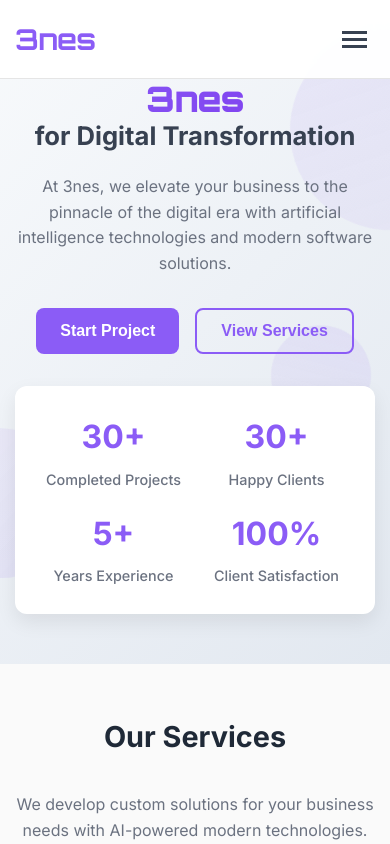
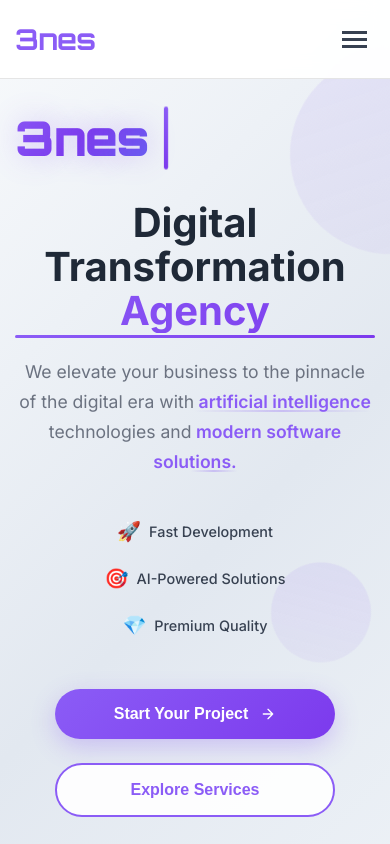
Before and after one commit to enesgunumdogdu/aegcreative, a Next.js app: page / in a window 390 px wide. Shown: the top 844 px of the page. Built offline with nearby package versions, Linux system fonts and the light colour scheme.

Commit message:
Update styles in Hero and Header components for improved aesthetics; enhance button interactions and layout responsiveness. Refactor Contact and Services components for better type safety and clarity in event handling.

```diff
--- a/app/components/Contact.tsx
+++ b/app/components/Contact.tsx
@@ -27,7 +27,7 @@ export default function Contact() {
 
   const [isSubmitted, setIsSubmitted] = useState(false)
 
-  const __handleInputChange = (e: React.ChangeEvent<HTMLInputElement | HTMLTextAreaElement | HTMLSelectElement>) => {
+  const __handleInputChange = (e: React.ChangeEvent<HTMLInputElement | HTMLTextAreaElement | HTMLSelectElement>): void => {
     const { name, value } = e.target
     setFormData(prev => ({
       ...prev,
@@ -60,7 +60,7 @@ export default function Contact() {
     return true
   }
 
-  const __handleSubmit = (e: React.FormEvent) => {
+  const __handleSubmit = (e: React.FormEvent<HTMLFormElement>): void => {
     e.preventDefault()
 
     if (!__validateForm()) {
--- a/app/components/Header.tsx
+++ b/app/components/Header.tsx
@@ -6,11 +6,11 @@ import styles from './Header.module.css'
 export default function Header() {
   const [isMenuOpen, setIsMenuOpen] = useState(false)
 
-  const __toggleMenu = () => {
+  const __toggleMenu = (): void => {
     setIsMenuOpen(!isMenuOpen)
   }
 
-  const __scrollToSection = (sectionId: string) => {
+  const __scrollToSection = (sectionId: string): void => {
     const element = document.getElementById(sectionId)
     if (!element) return
 
@@ -18,7 +18,7 @@ export default function Header() {
     setIsMenuOpen(false)
   }
 
-  const __scrollToTop = () => {
+  const __scrollToTop = (): void => {
     window.scrollTo({ top: 0, behavior: 'smooth' })
     setIsMenuOpen(false)
   }
--- a/app/components/Hero.module.css
+++ b/app/components/Hero.module.css
@@ -1,7 +1,7 @@
 .hero {
-  padding: 100px 0 60px;
-  background: linear-gradient(135deg, #f8fafc 0%, #e2e8f0 100%);
-  min-height: 70vh;
+  padding: 120px 0 80px;
+  background: linear-gradient(135deg, #f8fafc 0%, #e2e8f0 50%, #f1f5f9 100%);
+  min-height: 85vh;
   display: flex;
   align-items: center;
   position: relative;
@@ -10,11 +10,13 @@
 
 .content {
   display: grid;
-  grid-template-columns: 1fr 1fr;
-  gap: 4rem;
-  align-items: center;
+  grid-template-columns: 1.2fr 0.8fr;
+  gap: 5rem;
+  align-items: start;
   position: relative;
   z-index: 2;
+  max-width: 1400px;
+  margin: 0 auto;
 }
 
 .textContent {
@@ -22,51 +24,134 @@
   opacity: 0;
   transform: translateX(-50px);
   transition: all 0.8s ease-out;
+  padding-top: 2rem;
 }
 
-.title {
-  font-size: 3rem;
-  font-weight: 800;
-  line-height: 1.1;
+.brandContainer {
+  display: flex;
+  align-items: center;
+  gap: 1rem;
   margin-bottom: 1.5rem;
-  display: flex;
-  flex-direction: column;
-  gap: 0.2rem;
-}
-
-.brand {
-  color: #8B5CF6;
-  opacity: 0;
-  transform: translateY(30px);
-  transition: all 0.6s ease-out;
-  background: linear-gradient(135deg, #8B5CF6, #7C3AED);
-  background-clip: text;
-  -webkit-background-clip: text;
-  -webkit-text-fill-color: transparent;
-}
-
-.subtitle {
-  color: #374151;
-  font-size: 2rem;
   opacity: 0;
   transform: translateY(30px);
   transition: all 0.6s ease-out;
 }
 
+.brandContainer .brand {
+  font-size: 4rem;
+  font-weight: 900;
+  color: #8B5CF6;
+  background: linear-gradient(135deg, #8B5CF6, #7C3AED, #6366F1);
+  background-clip: text;
+  -webkit-background-clip: text;
+  -webkit-text-fill-color: transparent;
+  text-shadow: 0 0 30px rgba(139, 92, 246, 0.3);
+}
+
+.brandAccent {
+  width: 4px;
+  height: 60px;
+  background: linear-gradient(180deg, #8B5CF6, #7C3AED);
+  border-radius: 2px;
+  animation: pulse 2s infinite;
+}
+
+.mainTitle {
+  font-size: 3.5rem;
+  font-weight: 800;
+  line-height: 1.1;
+  margin-bottom: 1.5rem;
+  color: #1f2937;
+  opacity: 0;
+  transform: translateY(30px);
+  transition: all 0.6s ease-out;
+}
+
+.titleAccent {
+  display: block;
+  background: linear-gradient(135deg, #8B5CF6, #7C3AED);
+  background-clip: text;
+  -webkit-background-clip: text;
+  -webkit-text-fill-color: transparent;
+  position: relative;
+}
+
+.titleAccent::after {
+  content: '';
+  position: absolute;
+  bottom: -5px;
+  left: 0;
+  width: 100%;
+  height: 3px;
+  background: linear-gradient(90deg, #8B5CF6, #7C3AED);
+  border-radius: 2px;
+  transform: scaleX(0);
+  animation: underlineGrow 1s ease-out 1.5s forwards;
+}
+
+@keyframes underlineGrow {
+  to {
+    transform: scaleX(1);
+  }
+}
+
+
+
+
+
 .description {
-  font-size: 1.1rem;
+  font-size: 1.2rem;
   color: #6b7280;
-  margin-bottom: 2rem;
-  max-width: 500px;
-  line-height: 1.6;
+  margin-bottom: 2.5rem;
+  max-width: 600px;
+  line-height: 1.7;
   opacity: 0;
   transform: translateY(20px);
   transition: all 0.6s ease-out;
 }
 
+.highlight {
+  color: #8B5CF6;
+  font-weight: 600;
+  position: relative;
+}
+
+.highlight::after {
+  content: '';
+  position: absolute;
+  bottom: 0;
+  left: 0;
+  width: 100%;
+  height: 2px;
+  background: linear-gradient(90deg, transparent, #8B5CF6, transparent);
+  opacity: 0.3;
+}
+
+.features {
+  display: flex;
+  gap: 2rem;
+  margin-bottom: 3rem;
+  opacity: 0;
+  transform: translateY(20px);
+  transition: all 0.6s ease-out;
+}
+
+.feature {
+  display: flex;
+  align-items: center;
+  gap: 0.5rem;
+  color: #374151;
+  font-weight: 500;
+  font-size: 0.9rem;
+}
+
+.featureIcon {
+  font-size: 1.2rem;
+}
+
 .actions {
   display: flex;
-  gap: 1rem;
+  gap: 1.5rem;
   justify-content: flex-start;
   flex-wrap: wrap;
   opacity: 0;
@@ -74,25 +159,41 @@
   transition: all 0.6s ease-out;
 }
 
-.stats {
+.statsGrid {
   display: grid;
   grid-template-columns: repeat(2, 1fr);
-  gap: 1.5rem;
-  padding: 2rem;
-  background: white;
-  border-radius: 12px;
-  box-shadow: 0 8px 20px rgba(0, 0, 0, 0.08);
+  gap: 1rem;
   opacity: 0;
   transform: translateX(50px);
   transition: all 0.8s ease-out;
-  backdrop-filter: blur(10px);
-  border: 1px solid rgba(255, 255, 255, 0.2);
 }
 
-.stat {
+.statCard {
+  background: rgba(255, 255, 255, 0.95);
+  border-radius: 16px;
+  padding: 1.5rem;
   text-align: center;
+  border: 1px solid rgba(139, 92, 246, 0.1);
   transition: all 0.3s ease;
-  cursor: default;
+  backdrop-filter: blur(10px);
+}
+
+.statNumber {
+  font-size: 2rem;
+  font-weight: 800;
+  color: #8B5CF6;
+  margin-bottom: 0.5rem;
+  display: block;
+  transition: all 0.3s ease;
+}
+
+.statLabel {
+  font-size: 0.9rem;
+  color: #6b7280;
+  font-weight: 500;
+  text-transform: uppercase;
+  letter-spacing: 0.5px;
+  transition: all 0.3s ease;
 }
 
 .number {
@@ -248,10 +349,21 @@
 
 
 .primaryBtn {
+  display: flex;
+  align-items: center;
+  gap: 0.75rem;
+  padding: 1rem 2rem;
+  background: linear-gradient(135deg, #8B5CF6, #7C3AED);
+  color: white;
+  border: none;
+  border-radius: 50px;
+  font-weight: 600;
+  font-size: 1rem;
+  cursor: pointer;
   position: relative;
   overflow: hidden;
-  transform: translateY(0);
-  transition: all 0.3s ease;
+  transition: all 0.4s ease;
+  box-shadow: 0 8px 25px rgba(139, 92, 246, 0.3);
 }
 
 .primaryBtn::before {
@@ -262,7 +374,7 @@
   width: 100%;
   height: 100%;
   background: linear-gradient(90deg, transparent, rgba(255, 255, 255, 0.2), transparent);
-  transition: left 0.5s;
+  transition: left 0.6s ease;
 }
 
 .primaryBtn:hover::before {
@@ -270,73 +382,122 @@
 }
 
 .primaryBtn:hover {
-  transform: translateY(-2px);
-  box-shadow: 0 10px 25px rgba(139, 92, 246, 0.4);
-  background-color: #7C3AED;
+  transform: translateY(-3px) scale(1.02);
+  box-shadow: 0 15px 35px rgba(139, 92, 246, 0.4);
+  background: linear-gradient(135deg, #7C3AED, #6366F1);
+}
+
+.primaryBtn svg {
+  transition: transform 0.3s ease;
+}
+
+.primaryBtn:hover svg {
+  transform: translateX(3px);
 }
 
 .secondaryBtn {
-  position: relative;
-  transition: all 0.3s ease;
+  display: flex;
+  align-items: center;
+  gap: 0.75rem;
+  padding: 1rem 2rem;
+  background: rgba(255, 255, 255, 0.9);
+  color: #8B5CF6;
+  border: 2px solid #8B5CF6;
+  border-radius: 50px;
+  font-weight: 600;
+  font-size: 1rem;
+  cursor: pointer;
+  transition: all 0.4s ease;
+  backdrop-filter: blur(10px);
 }
 
 .secondaryBtn:hover {
-  transform: translateY(-2px);
-  background: rgba(139, 92, 246, 0.05);
+  transform: translateY(-3px);
+  background: #8B5CF6;
+  color: white;
+  box-shadow: 0 15px 35px rgba(139, 92, 246, 0.3);
 }
 
 
 .statHover:hover {
-  transform: translateY(-5px);
-  background: linear-gradient(135deg, #8B5CF6, #7C3AED);
-  color: white;
-  box-shadow: 0 10px 25px rgba(139, 92, 246, 0.3);
+  transform: translateY(-3px);
+  border-color: #8B5CF6;
+  box-shadow: 0 10px 25px rgba(139, 92, 246, 0.2);
+  background: rgba(139, 92, 246, 0.05);
 }
 
-.statHover:hover .number {
-  color: white;
-  animation: pulse 0.6s ease-in-out;
+.statHover:hover .statNumber {
+  color: #7C3AED;
+  transform: scale(1.1);
 }
 
-.statHover:hover .label {
-  color: rgba(255, 255, 255, 0.9);
+.statHover:hover .statLabel {
+  color: #8B5CF6;
 }
 
 @media (max-width: 768px) {
   .hero {
-    padding: 80px 0 50px;
+    padding: 100px 0 60px;
+    min-height: 100vh;
   }
 
   .content {
     grid-template-columns: 1fr;
-    gap: 2rem;
+    gap: 3rem;
   }
 
   .textContent {
     text-align: center;
+    padding-top: 0;
   }
 
-  .title {
-    font-size: 2.2rem;
+  .brandContainer .brand {
+    font-size: 3rem;
   }
 
-  .subtitle {
-    font-size: 1.6rem;
+  .mainTitle {
+    font-size: 2.5rem;
   }
 
   .description {
-    font-size: 1rem;
+    font-size: 1.1rem;
     max-width: none;
+  }
+
+  .features {
+    flex-direction: column;
+    gap: 1rem;
+    align-items: center;
   }
 
   .actions {
     justify-content: center;
+    flex-direction: column;
+    align-items: center;
   }
 
-  .stats {
+  .primaryBtn,
+  .secondaryBtn {
+    width: 100%;
+    max-width: 280px;
+    justify-content: center;
+  }
+
+  .statsGrid {
     grid-template-columns: repeat(2, 1fr);
-    gap: 1rem;
-    padding: 1.5rem;
+    gap: 0.75rem;
+  }
+
+  .statCard {
+    padding: 1rem;
+  }
+
+  .statNumber {
+    font-size: 1.5rem;
+  }
+
+  .statLabel {
+    font-size: 0.8rem;
   }
 
   .floatingShape1 {
--- a/app/components/Hero.tsx
+++ b/app/components/Hero.tsx
@@ -28,13 +28,17 @@ export default function Hero() {
     return () => observer.disconnect()
   }, [countersStarted])
 
-  const __startCounters = () => {
-    const counters = document.querySelectorAll(`.${styles.number}`)
+  const __startCounters = (): void => {
+    const ANIMATION_DURATION = 1500
+    const FRAME_RATE = 30
+    const totalFrames = ANIMATION_DURATION / FRAME_RATE
+
+    const counters = document.querySelectorAll(`.${styles.statNumber}`)
 
     counters.forEach((counter) => {
       const target = parseInt(counter.getAttribute('data-count') || '0')
       const element = counter as HTMLElement
-      const increment = target / 50
+      const increment = target / totalFrames
       let current = 0
 
       const timer = setInterval(() => {
@@ -44,16 +48,16 @@ export default function Hero() {
           clearInterval(timer)
         }
 
-        if (target === 100) {
-          element.textContent = `${Math.floor(current)}%`
-        } else {
-          element.textContent = `${Math.floor(current)}+`
-        }
-      }, 30)
+        element.textContent = __formatCounterValue(Math.floor(current), target)
+      }, FRAME_RATE)
     })
   }
 
-  const __scrollToSection = (sectionId: string) => {
+  const __formatCounterValue = (current: number, target: number): string => {
+    return target === 100 ? `${current}%` : `${current}+`
+  }
+
+  const __scrollToSection = (sectionId: string): void => {
     const element = document.getElementById(sectionId)
     if (!element) return
     element.scrollIntoView({ behavior: 'smooth' })
@@ -69,46 +73,75 @@ export default function Hero() {
       <div className="container">
         <div className={styles.content}>
           <div className={`${styles.textContent} ${isLoaded ? styles.fadeInLeft : ''}`}>
-            <h1 className={styles.title}>
-              <span className={`${styles.brand} ${isLoaded ? styles.slideInUp : ''} logo-font`}>3nes</span>
-              <span className={`${styles.subtitle} ${isLoaded ? styles.slideInUp : ''} ${styles.delayShort}`}>for Digital Transformation</span>
-            </h1>
+            <div className={`${styles.brandContainer} ${isLoaded ? styles.slideInUp : ''}`}>
+              <h1 className={`${styles.brand} logo-font`}>3nes</h1>
+              <div className={styles.brandAccent}></div>
+            </div>
+
+            <h2 className={`${styles.mainTitle} ${isLoaded ? styles.slideInUp : ''} ${styles.delayShort}`}>
+              Digital Transformation
+              <span className={styles.titleAccent}>Agency</span>
+            </h2>
+
             <p className={`${styles.description} ${isLoaded ? styles.fadeInUp : ''} ${styles.delayMedium}`}>
-              At 3nes, we elevate your business to the pinnacle of the digital era with
-              artificial intelligence technologies and modern software solutions.
+              We elevate your business to the pinnacle of the digital era with
+              <span className={styles.highlight}> artificial intelligence</span> technologies and
+              <span className={styles.highlight}> modern software solutions.</span>
             </p>
+
+            <div className={`${styles.features} ${isLoaded ? styles.fadeInUp : ''} ${styles.delayMedium}`}>
+              <div className={styles.feature}>
+                <span className={styles.featureIcon}>🚀</span>
+                <span>Fast Development</span>
+              </div>
+              <div className={styles.feature}>
+                <span className={styles.featureIcon}>🎯</span>
+                <span>AI-Powered Solutions</span>
+              </div>
+              <div className={styles.feature}>
+                <span className={styles.featureIcon}>💎</span>
+                <span>Premium Quality</span>
+              </div>
+            </div>
+
             <div className={`${styles.actions} ${isLoaded ? styles.fadeInUp : ''} ${styles.delayLong}`}>
               <button
                 onClick={() => __scrollToSection('contact')}
-                className={`btn ${styles.primaryBtn}`}
+                className={`${styles.primaryBtn}`}
               >
-                Start Project
+                <span>Start Your Project</span>
+                <svg width="16" height="16" viewBox="0 0 24 24" fill="none">
+                  <path d="M5 12H19M19 12L12 5M19 12L12 19" stroke="currentColor" strokeWidth="2" strokeLinecap="round" strokeLinejoin="round"/>
+                </svg>
               </button>
               <button
                 onClick={() => __scrollToSection('services')}
-                className={`btn btn-outline ${styles.secondaryBtn}`}
+                className={`${styles.secondaryBtn}`}
               >
-                View Services
+                <span>Explore Services</span>
               </button>
             </div>
           </div>
 
-          <div ref={statsRef} className={`${styles.stats} ${isLoaded ? styles.fadeInRight : ''} ${styles.delayMedium}`}>
-            <div className={`${styles.stat} ${styles.statHover}`}>
-              <span className={styles.number} data-count="30">0+</span>
-              <span className={styles.label}>Completed Projects</span>
+          <div ref={statsRef} className={`${styles.statsGrid} ${isLoaded ? styles.fadeInRight : ''} ${styles.delayMedium}`}>
+            <div className={`${styles.statCard} ${styles.statHover}`}>
+              <div className={styles.statNumber} data-count="30">30+</div>
+              <div className={styles.statLabel}>Projects</div>
             </div>
-            <div className={`${styles.stat} ${styles.statHover}`}>
-              <span className={styles.number} data-count="30">0+</span>
-              <span className={styles.label}>Happy Clients</span>
+
+            <div className={`${styles.statCard} ${styles.statHover}`}>
+              <div className={styles.statNumber} data-count="30">30+</div>
+              <div className={styles.statLabel}>Clients</div>
             </div>
-            <div className={`${styles.stat} ${styles.statHover}`}>
-              <span className={styles.number} data-count="5">0+</span>
-              <span className={styles.label}>Years Experience</span>
+
+            <div className={`${styles.statCard} ${styles.statHover}`}>
+              <div className={styles.statNumber} data-count="5">5+</div>
+              <div className={styles.statLabel}>Years</div>
             </div>
-            <div className={`${styles.stat} ${styles.statHover}`}>
-              <span className={styles.number} data-count="100">0%</span>
-              <span className={styles.label}>Client Satisfaction</span>
+
+            <div className={`${styles.statCard} ${styles.statHover}`}>
+              <div className={styles.statNumber} data-count="100">100%</div>
+              <div className={styles.statLabel}>Success</div>
             </div>
           </div>
         </div>
--- a/app/components/Services.tsx
+++ b/app/components/Services.tsx
@@ -10,7 +10,7 @@ interface Service {
 }
 
 export default function Services() {
-  const __scrollToContact = () => {
+  const __scrollToContact = (): void => {
     const element = document.getElementById('contact')
     if (!element) return
     element.scrollIntoView({ behavior: 'smooth' })
--- a/app/globals.css
+++ b/app/globals.css
@@ -68,9 +68,10 @@ body {
 }
 
 .section-title {
-  font-size: 2.2rem;
+  font-size: 2.5rem;
+  font-weight: 800;
   text-align: center;
-  margin-bottom: 2.5rem;
+  margin-bottom: 1rem;
   color: #1f2937;
 }
 
```
